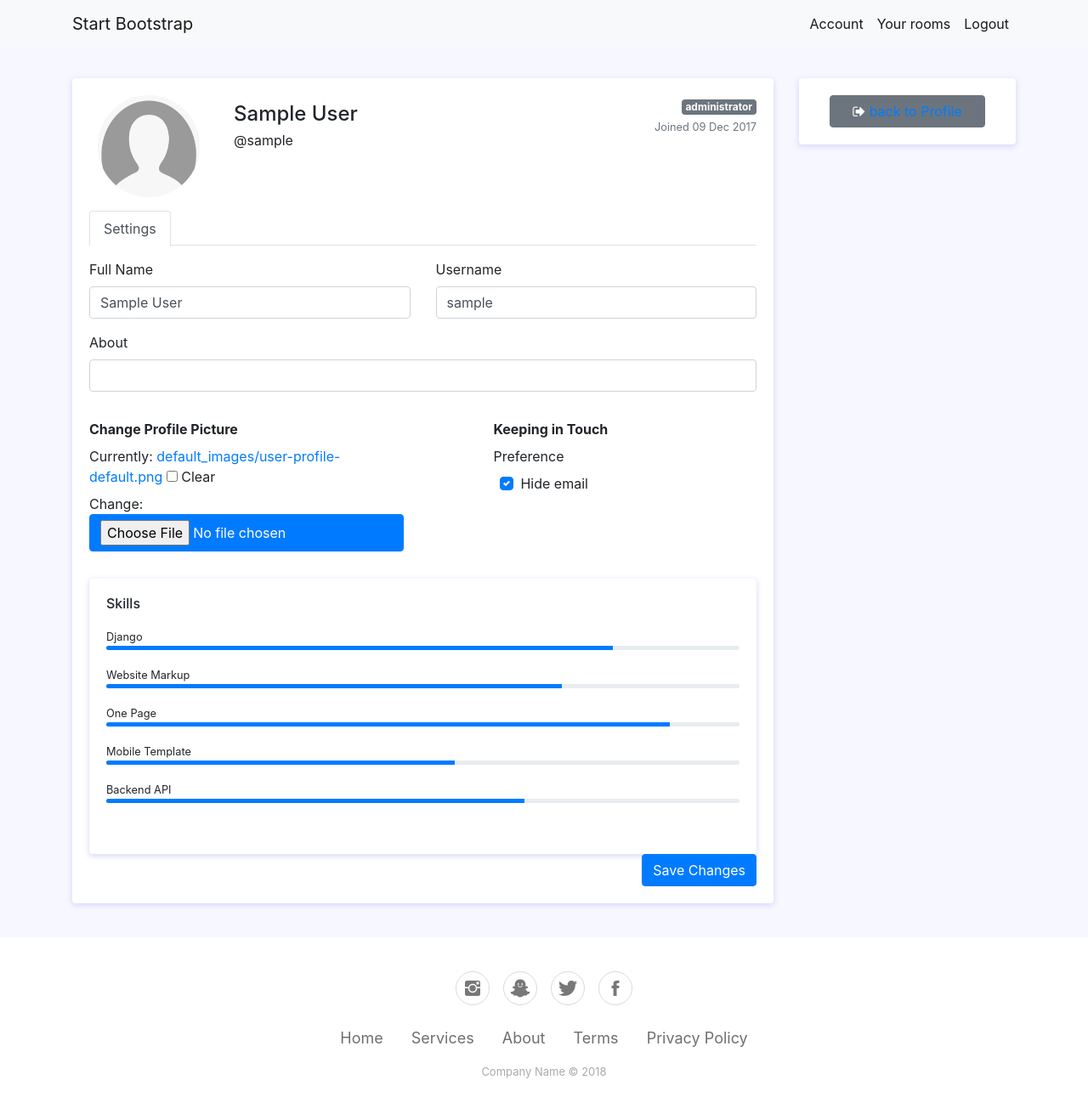
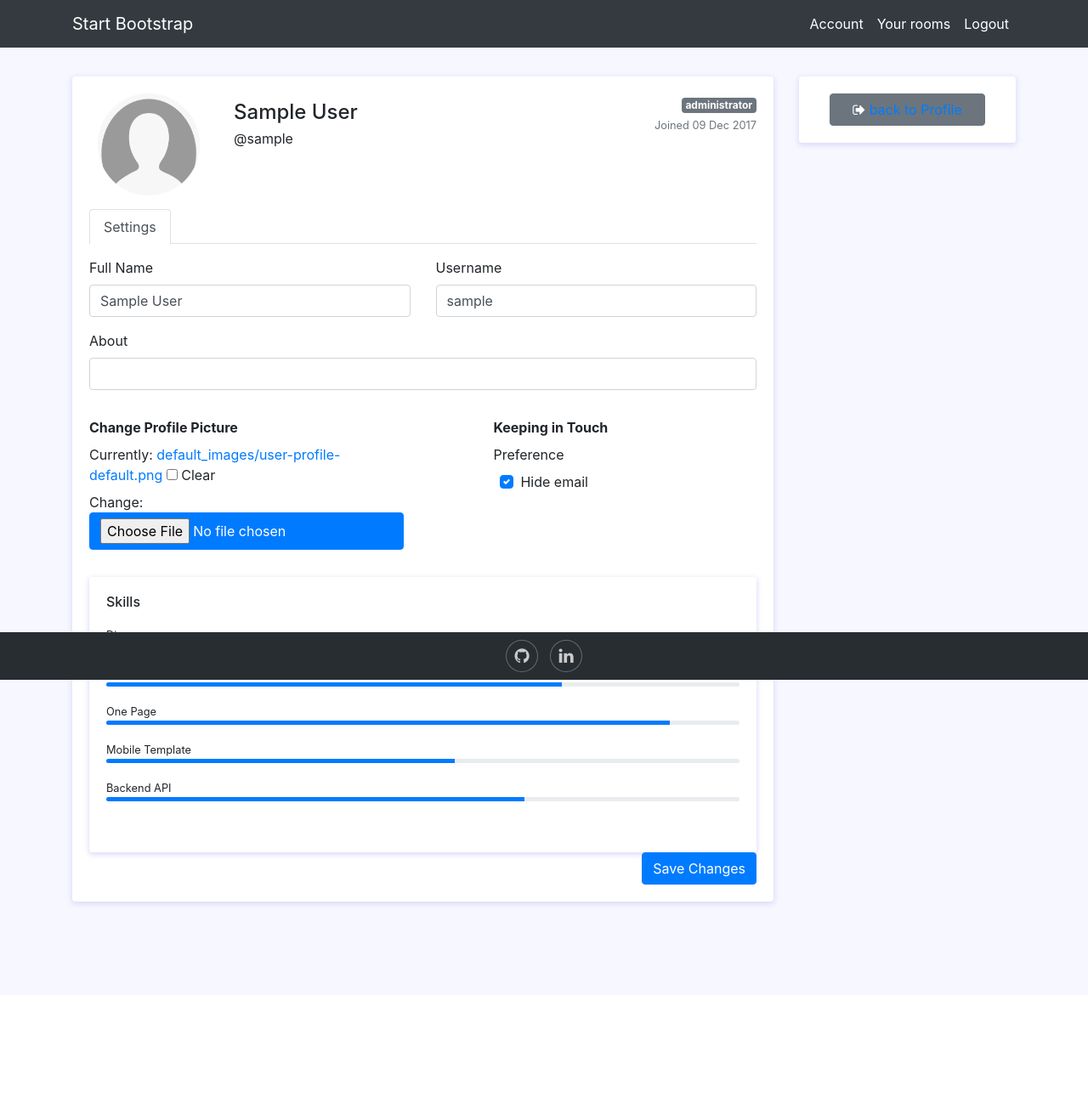
Before and after one commit to Amirxghd/MyChatApp, a Django app: a page that uses templates/base.html in a window 1280 px wide. Shown: the whole page at 85% size. After the commit the page ends 1067 px from the top, so only its background shows below. Run offline with Django 4.2, Linux system fonts and the light colour scheme; the visitor is signed in with stand-in values (Sample User, id 1); data comes from the database, SQL or seed files in the repository; some libraries are stand-ins or nearby versions.

Commit message:
change some templates

```diff
--- a/account/templates/account/edit.html
+++ b/account/templates/account/account_edit.html
@@ -1,25 +1,10 @@
 {% extends 'base.html' %}
 {% block content %}
-
-    <br>
-        <br>
-        <br>
 
 
 <link href="https://maxcdn.bootstrapcdn.com/font-awesome/4.3.0/css/font-awesome.min.css" rel="stylesheet">
 <div class="container">
 <div class="row flex-lg-nowrap">
-{#  <div class="col-12 col-lg-auto mb-3" style="width: 200px;">#}
-{#    <div class="card p-3">#}
-{#      <div class="e-navlist e-navlist--active-bg">#}
-{#        <ul class="nav">#}
-{#          <li class="nav-item"><a class="nav-link px-2 active" href="#"><i class="fa fa-fw fa-bar-chart mr-1"></i><span>Overview</span></a></li>#}
-{#          <li class="nav-item"><a class="nav-link px-2" href="https://www.bootdey.com/snippets/view/bs4-crud-users" target="__blank"><i class="fa fa-fw fa-th mr-1"></i><span>CRUD</span></a></li>#}
-{#          <li class="nav-item"><a class="nav-link px-2" href="https://www.bootdey.com/snippets/view/bs4-edit-profile-page" target="__blank"><i class="fa fa-fw fa-cog mr-1"></i><span>Settings</span></a></li>#}
-{#        </ul>#}
-{#      </div>#}
-{#    </div>#}
-{#  </div>#}
 
   <div class="col">
     <div class="row">
--- a/account/templates/account/login.html
+++ b/account/templates/account/login.html
@@ -1,12 +1,6 @@
 {% extends 'base.html' %}
 
 {% block content %}
-
-<br>
-<br>
-<br>
-<br>
-
 
 <div id="main-wrapper" class="container">
     <div class="row justify-content-center">
--- a/account/views.py
+++ b/account/views.py
@@ -88,7 +88,7 @@ def edit_view(request, username):
 
     context['form'] = form
     context['account'] = account
-    return render(request, 'account/edit.html', context)
+    return render(request, 'account/account_edit.html', context)
 
 
 @login_required(login_url='login')
--- a/templates/base.html
+++ b/templates/base.html
@@ -14,12 +14,13 @@
 	<script src="https://cdn.jsdelivr.net/npm/bootstrap@4.5.0/dist/js/bootstrap.bundle.min.js"></script>
     <link rel="stylesheet" href="https://cdnjs.cloudflare.com/ajax/libs/twitter-bootstrap/4.1.3/css/bootstrap.min.css">
     <link rel="stylesheet" href="https://cdnjs.cloudflare.com/ajax/libs/ionicons/2.0.1/css/ionicons.min.css">
-{#    <link rel="stylesheet" href="assets/css/style.css">#}
+    <link rel='stylesheet' href='https://cdnjs.cloudflare.com/ajax/libs/font-awesome/4.7.0/css/font-awesome.min.css'>
 
-     <link rel="stylesheet" href="{% static 'css/base.css' %}">
+
+{#     <link rel="stylesheet" href="{% static 'css/base.css' %}">#}
 </head>
 <body>
-<nav class="navbar navbar-expand-lg navbar-light bg-light fixed-top">
+<nav class="navbar navbar-expand-lg navbar-dark bg-dark fixed-top">
   <div class="container">
     <a class="navbar-brand" href="#">Start Bootstrap</a>
     <button class="navbar-toggler" type="button" data-bs-toggle="collapse" data-bs-target="#navbarResponsive" aria-controls="navbarResponsive" aria-expanded="false" aria-label="Toggle navigation">
@@ -48,15 +49,23 @@
     </div>
   </div>
 </nav>
-{% block content %}
-    <section>Content</section>
-{% endblock %}
+
+<div class="main">
+	{% block content %}
+
+	{% endblock content %}
+</div>
+
+
 
 {% include 'snippets/footer.html' %}
 </body>
 </html>
 <style>
-    section {
-    height: 100%;
-}
+    .main{
+        padding-top: 70px;
+        padding-bottom: 70px;
+    }
+
+
 </style>
--- a/templates/snippets/footer.html
+++ b/templates/snippets/footer.html
@@ -1,20 +1,47 @@
+<div class="footer-dark">
+    <footer>
+        <div class="container">
+                <div class="col item social">
+                    <a href="https://github.com/Amirxghd/"><i class="fa fa-github"></i></a><a href="https://www.linkedin.com/in/amirreza-ghaffari-80047410a/"><i class="fa fa-linkedin"></i></a>
+                </div>
+        </div>
+    </footer>
+</div>
+
+
 <style>
+    .footer-dark {
+    padding-bottom: 10px;
+    padding-top: 10px;
+    color: #f0f9ff;
+    background-color: #282d32;
+    position: fixed;
+    width: 100%;
+    bottom: 0;
+}
 
+
+.footer-dark .item.social {
+    text-align: center
 }
+
+
+.footer-dark .item.social>a {
+    font-size: 20px;
+    width: 36px;
+    height: 36px;
+    line-height: 36px;
+    display: inline-block;
+    text-align: center;
+    border-radius: 50%;
+    box-shadow: 0 0 0 1px rgba(255, 255, 255, 0.4);
+    margin: 0 8px;
+    color: #fff;
+    opacity: 0.75
+}
+
+.footer-dark .item.social>a:hover {
+    opacity: 0.1
+}
+
 </style>
-
-<div class="footer-basic">
-        <footer>
-            <div class="social"><a href="#"><i class="icon ion-social-instagram"></i></a><a href="#"><i class="icon ion-social-snapchat"></i></a><a href="#"><i class="icon ion-social-twitter"></i></a><a href="#"><i class="icon ion-social-facebook"></i></a></div>
-            <ul class="list-inline">
-                <li class="list-inline-item"><a href="#">Home</a></li>
-                <li class="list-inline-item"><a href="#">Services</a></li>
-                <li class="list-inline-item"><a href="#">About</a></li>
-                <li class="list-inline-item"><a href="#">Terms</a></li>
-                <li class="list-inline-item"><a href="#">Privacy Policy</a></li>
-            </ul>
-            <p class="copyright">Company Name © 2018</p>
-        </footer>
-    </div>
-    <script src="https://cdnjs.cloudflare.com/ajax/libs/jquery/3.2.1/jquery.min.js"></script>
-    <script src="https://cdnjs.cloudflare.com/ajax/libs/twitter-bootstrap/4.1.3/js/bootstrap.bundle.min.js"></script>
```
Also changed, not shown: account/templates/account/account_info.html (+2 -10 lines).
